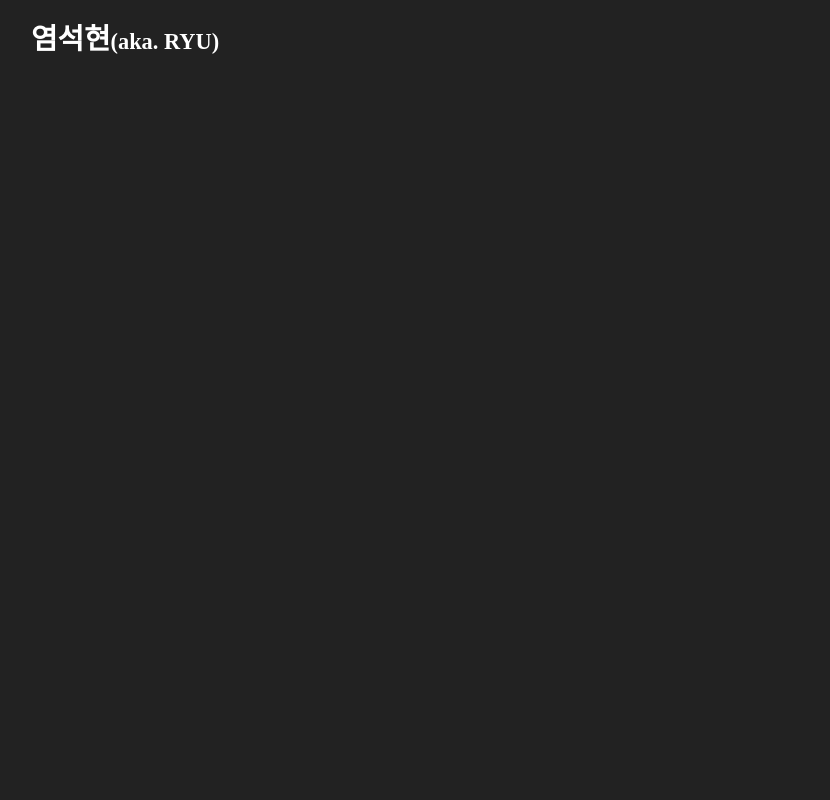
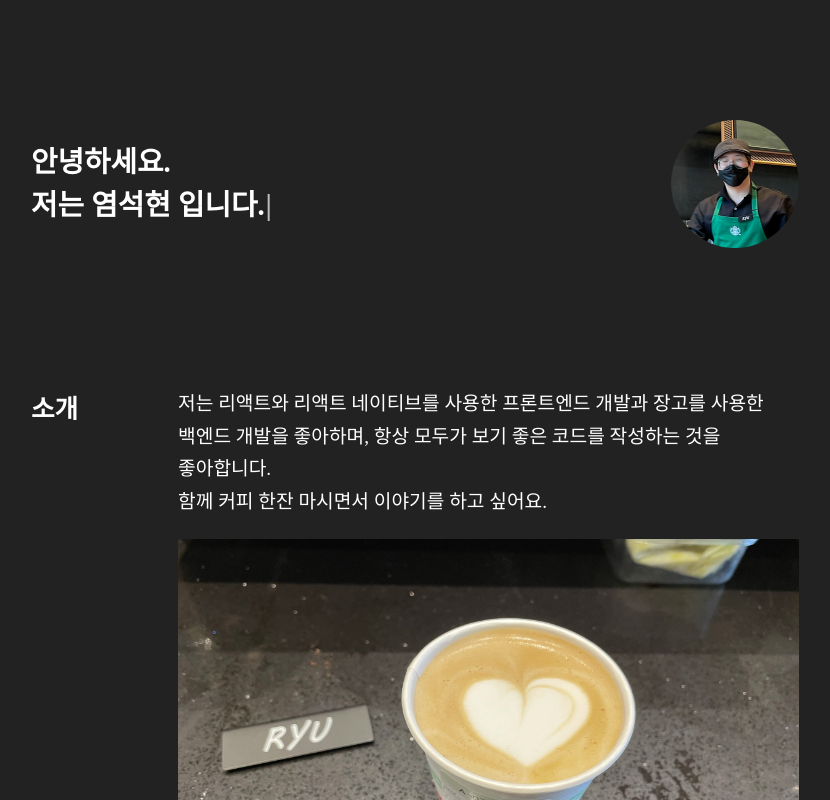
Before and after one commit to ryu-xh/ryu.sh, a React (Create React App) app: page /resume in a window 1280 px wide. Shown: the top 800 px of the page, without its empty margins (225-1055 px from the left). Built offline with nearby package versions, Linux system fonts and the light colour scheme.

Commit message:
fix: 상단에 들어갈 타이틀 구상 완료

```diff
--- a/src/App.tsx
+++ b/src/App.tsx
@@ -1,16 +1,15 @@
 import React from "react";
-import {ParallaxProvider} from "react-scroll-parallax";
 
 import "./assets/fonts/pretendardvariable.css";
 import "./assets/fonts/pretendardvariable-jp.css";
+
+import "./locale/i18n";
 
 import AppRouter from "./AppRouter";
 
 const App: React.FC = () => {
   return (
-      <ParallaxProvider>
-        <AppRouter />
-      </ParallaxProvider>
+    <AppRouter />
   );
 };
 
--- a/src/locale/translation/ja.json
+++ b/src/locale/translation/ja.json
@@ -1,5 +1,6 @@
 {
   "resume": {
-    "title": "リュウと申します。"
+    "title": "こんにちは<br/>ヨムと申します。",
+    "introduce_title": "紹介"
   }
 }
--- a/src/locale/translation/ko.json
+++ b/src/locale/translation/ko.json
@@ -1,5 +1,6 @@
 {
   "resume": {
-    "title": "개발자 류 입니다."
+    "title": "안녕하세요.<br/>저는 염석현 입니다.",
+    "introduce_title": "소개"
   }
 }
--- a/src/views/Resume.tsx
+++ b/src/views/Resume.tsx
@@ -1,8 +1,10 @@
 import React from "react";
-import {t} from "i18next";
+import { useTranslation } from "react-i18next";
+import Typewriter from 'typewriter-effect';
 import styled from "styled-components";
 
 import Coffee from "../assets/coffee.jpg";
+import Self from "../assets/self.png";
 
 const Container = styled.div`
   display: block;
@@ -11,35 +13,112 @@ const Container = styled.div`
 const Content = styled.div`
   margin: auto;
   max-width: 768px;
-  padding: 1rem;
+  padding: 100px 2rem;
 `;
 
 const Title = styled.span`
   font-weight: 700;
   font-size: 1.5rem;
+  line-height: 1.3em;
+  transition: all 0.3s ease-in-out;
 
   @media (min-width: 768px) {
     font-size: 1.8rem;
+    line-height: 1.5em;
   }
 `;
 
-const AkaName = styled(Title)`
-  font-size: 1.2rem;
+const ContentHeader = styled.div`
+  display: flex;
+  flex-direction: row;
+  justify-content: space-between;
+  align-items: center;
+  padding: 20px 0px;
+`;
+
+const ProfileIcon = styled.img`
+  border-radius: 50%;
+  width: 5em;
+  height: 5em;
+  transition: all 0.3s ease-in-out;
 
   @media (min-width: 768px) {
-    font-size: 1.4rem;
+    width: 8em;
+    height: 8em;
   }
 `;
 
-const Profile = styled.div``;
+const Profile = styled.div`
+  padding: 120px 0px;
+  display: flex;
+  flex-direction: row;
+`;
+
+
+const Introduce = styled.span`
+  flex: 1;
+  font-size: 1rem;
+  line-height: 1.7em;
+
+  word-break: keep-all;
+
+  @media (min-width: 768px) {
+    font-size: 1.2rem;
+  }
+`;
+
+const IntroduceTitle = styled.span`
+  font-size: 1.4rem;
+  font-weight: 700;
+  padding-right: 100px;
+
+  @media (min-width: 768px) {
+    font-size: 1.6rem;
+  }
+
+`;
+
+
+const CoffeeImage = styled.img`
+padding: 20px 0px;
+  width: 100%;
+  word-break: keep-all;
+`;
+
+
 
 const Resume: React.FC = () => {
+  const { t } = useTranslation();
+
   return (
     <Container>
       <Content>
-        <Title>염석현</Title>
-        <AkaName>(aka. RYU)</AkaName>
-        <Profile></Profile>
+        <ContentHeader>
+          <Title>
+            <Typewriter
+              onInit={(typewriter) => {
+                typewriter.typeString(`${t("resume.title")}`)
+                  .start();
+              }}
+              options={{
+                autoStart: true,
+                cursor: "|",
+              }}
+            />
+          </Title>
+          <ProfileIcon src={Self} alt="me" />
+        </ContentHeader>
+
+        <Profile>
+          <IntroduceTitle>{t("resume.introduce_title")}</IntroduceTitle>
+          <Introduce>
+            저는 리액트와 리액트 네이티브를 사용한 프론트엔드 개발과 장고를 사용한 백엔드 개발을 좋아하며, 항상 모두가 보기 좋은 코드를 작성하는 것을 좋아합니다.<br/>
+            함께 커피 한잔 마시면서 이야기를 하고 싶어요.
+            <CoffeeImage src={Coffee} alt="cafe latte" />
+          </Introduce>
+
+
+        </Profile>
       </Content>
     </Container>
   );
```
Also changed, not shown: src/assets/self.png (added).
